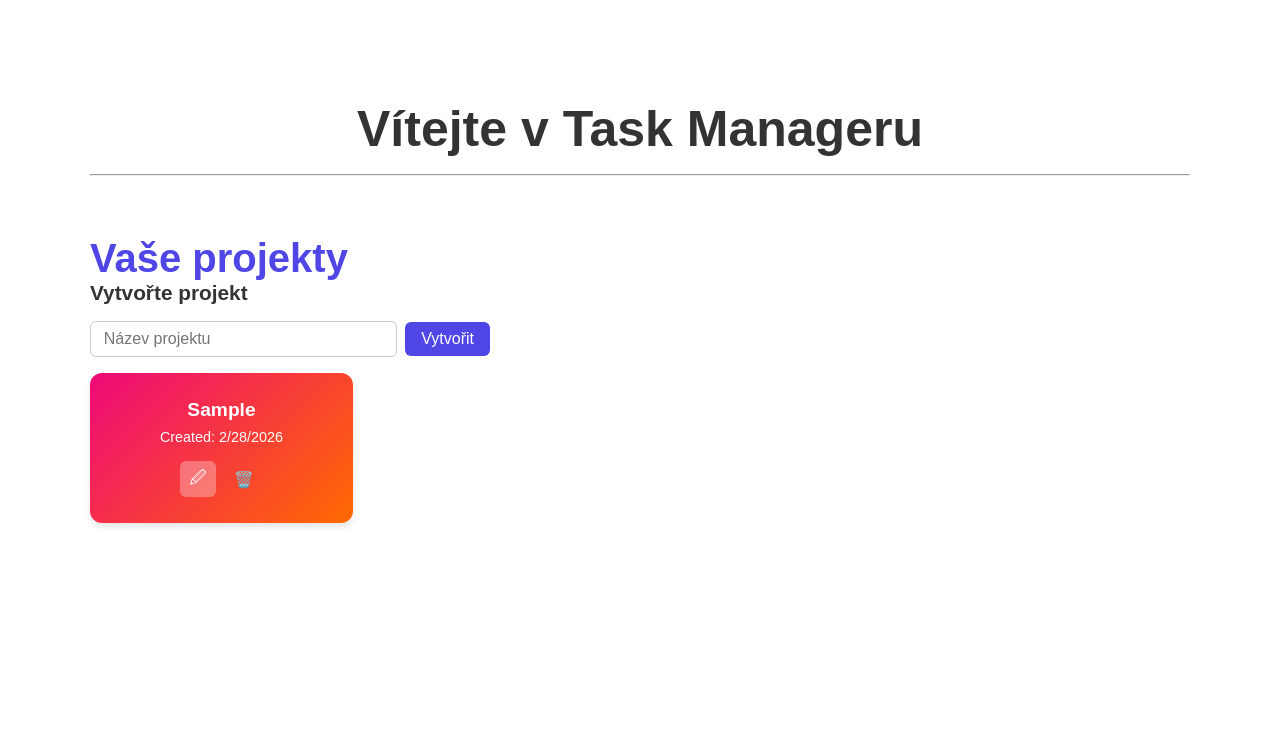
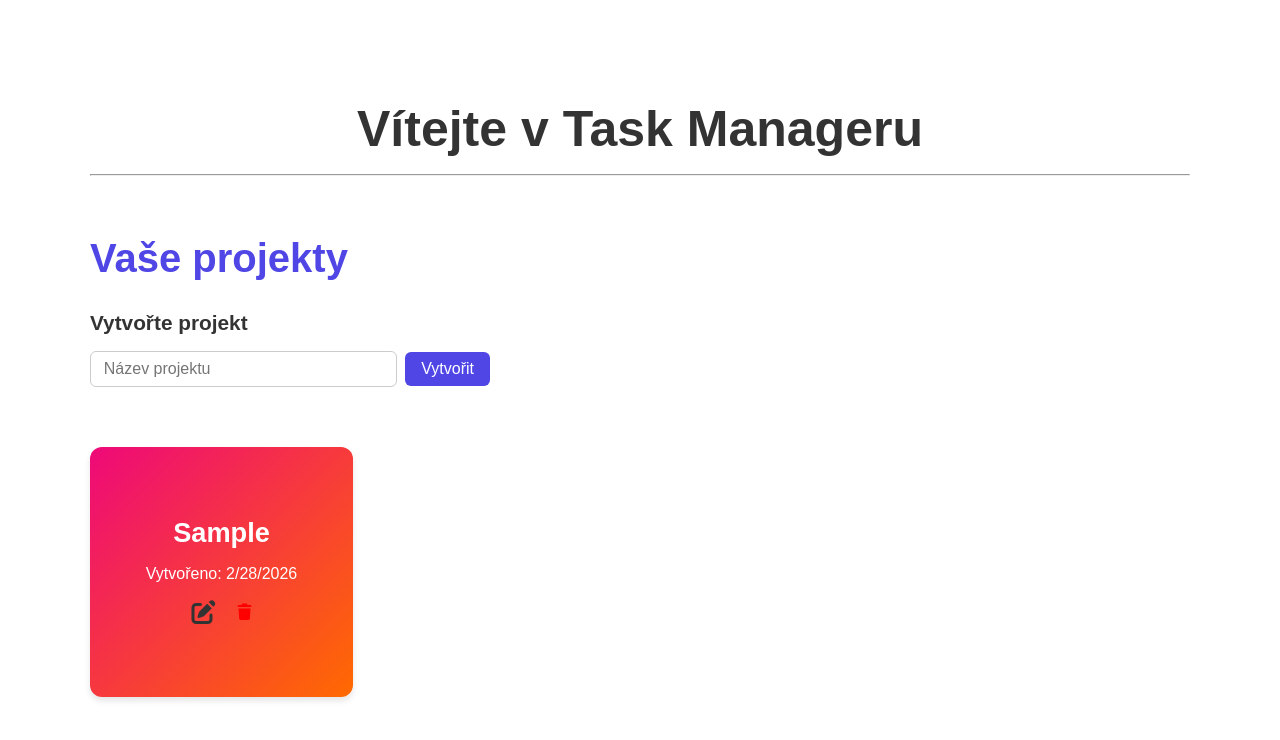
Before and after one commit to michalmikl1/bp-react-app, a React (Vite) app: page / in a window 1280 px wide. Both pictures are taken after typing "Sample" into the empty fields and a click on the button "Vytvořit". Shown: the top 740 px of the page. Built offline with nearby package versions, Linux system fonts and the light colour scheme.

Commit message:
Homepage edits

```diff
--- a/index.html
+++ b/index.html
@@ -4,6 +4,13 @@
     <meta charset="UTF-8" />
     <link rel="icon" type="image/svg+xml" href="/vite.svg" />
     <meta name="viewport" content="width=device-width, initial-scale=1.0" />
+    <link
+      rel="stylesheet"
+      href="https://cdnjs.cloudflare.com/ajax/libs/font-awesome/7.0.1/css/all.min.css"
+      integrity="sha512-2SwdPD6INVrV/lHTZbO2nodKhrnDdJK9/kg2XD1r9uGqPo1cUbujc+IYdlYdEErWNu69gVcYgdxlmVmzTWnetw=="
+      crossorigin="anonymous"
+      referrerpolicy="no-referrer"
+    />
     <title>bp-react-app</title>
   </head>
   <body>
--- a/src/features/Home.jsx
+++ b/src/features/Home.jsx
@@ -7,15 +7,41 @@ export default function Home() {
   const [editingId, setEditingId] = useState(null);
   const [editValue, setEditValue] = useState("");
   const [newProjectName, setNewProjectName] = useState("");
+  const [error, setError] = useState(""); // 🔴 nový state pro chybu
 
   useEffect(() => {
     setProjects(projectService.getProjects());
   }, []);
 
+  useEffect(() => {
+    if (!error) return;
+
+    const timer = setTimeout(() => {
+      setError("");
+    }, 5000);
+
+    return () => clearTimeout(timer);
+  }, [error]);
+
+  const projectNameExists = (name, ignoreId = null) => {
+    return projects.some(
+      (p) => p.name.toLowerCase() === name.toLowerCase() && p.id !== ignoreId,
+    );
+  };
+
   const handleAddProject = (e) => {
     e.preventDefault();
     const trimmedName = newProjectName.trim();
-    if (!trimmedName) return;
+
+    if (!trimmedName) {
+      setError("Název projektu nesmí být prázdný.");
+      return;
+    }
+
+    if (projectNameExists(trimmedName)) {
+      setError("Projekt s tímto názvem již existuje.");
+      return;
+    }
 
     projectService.createProject({
       name: trimmedName,
@@ -25,6 +51,7 @@ export default function Home() {
 
     setProjects(projectService.getProjects());
     setNewProjectName("");
+    setError(""); // ✅ vymazání chyby
   };
 
   const handleDelete = (id) => {
@@ -39,9 +66,14 @@ export default function Home() {
 
   const saveEdit = (id) => {
     const project = projectService.getProjectById(id);
-    const newName = editValue.trim() ? editValue : project.name;
+    const trimmedName = editValue.trim();
 
-    projectService.updateProject({ ...project, name: newName });
+    if (!trimmedName || projectNameExists(trimmedName, id)) {
+      setEditingId(null);
+      return;
+    }
+
+    projectService.updateProject({ ...project, name: trimmedName });
     setProjects(projectService.getProjects());
     setEditingId(null);
   };
@@ -55,19 +87,25 @@ export default function Home() {
 
       <div className="project-create-wrap">
         <h3>Vytvořte projekt</h3>
+
         <form onSubmit={handleAddProject} className="project-create-form">
           <input
             type="text"
             placeholder="Název projektu"
             value={newProjectName}
-            onChange={(e) => setNewProjectName(e.target.value)}
+            onChange={(e) => {
+              setNewProjectName(e.target.value);
+              if (error) setError("");
+            }}
           />
           <button type="submit">Vytvořit</button>
         </form>
+
+        {error && <p className="project-create-error">{error}</p>}
       </div>
 
       {projects.length === 0 ? (
-        <p className="home-empty">Žádné projekty zatím nejsou.</p>
+        <p className="home-empty">Žádné projekty zatím nejsou vytvořené.</p>
       ) : (
         <div className="home-project-grid">
           {projects.map((project) => (
@@ -90,7 +128,7 @@ export default function Home() {
               )}
 
               <p className="project-desc">
-                Created: {new Date(project.createdAt).toLocaleDateString()}
+                Vytvořeno: {new Date(project.createdAt).toLocaleDateString()}
               </p>
 
               <div className="project-btns">
@@ -98,13 +136,13 @@ export default function Home() {
                   className="project-edit-btn"
                   onClick={() => startEditing(project.id, project.name)}
                 >
-                  🖉
+                  <i class="fa-solid fa-pen-to-square"></i>
                 </button>
                 <button
                   className="project-delete-btn"
                   onClick={() => handleDelete(project.id)}
                 >
-                  🗑️
+                  <i class="fa-solid fa-trash"></i>
                 </button>
               </div>
             </div>
--- a/src/features/home.css
+++ b/src/features/home.css
@@ -16,9 +16,14 @@
   color: #4f46e5;
 }
 
+.home-empty {
+  font-style: italic;
+}
+
 /* Formulář pro vytvoření projektu */
 .project-create-wrap {
   max-width: 400px;
+  margin: 30px 0 60px 0;
 }
 
 .project-create-wrap h3 {
@@ -56,14 +61,15 @@
   border-radius: 6px;
   font-size: 1rem;
   cursor: pointer;
-  transition:
-    background-color 0.2s ease,
-    transform 0.1s ease;
 }
 
 .project-create-form button:hover {
   background-color: #3730a3;
-  transform: scale(1.05);
+}
+
+.project-create-error {
+  margin-top: 10px;
+  color: red;
 }
 
 /* Seznam projektů a karty */
@@ -82,12 +88,11 @@
   flex-direction: column;
   justify-content: center;
   align-items: center;
-  min-height: 150px;
+  min-height: 250px;
   box-shadow: 0 4px 6px rgba(0, 0, 0, 0.1);
   transition:
     transform 0.2s ease,
     box-shadow 0.2s ease;
-  position: relative;
 }
 
 .project-card:hover {
@@ -96,15 +101,12 @@
 }
 
 .project-name {
-  margin: 0;
-  font-size: 1.2rem;
-  font-weight: bold;
-  cursor: default;
+  font-size: 1.7rem;
   text-align: center;
 }
 
 .project-name-input {
-  font-size: 1.2rem;
+  font-size: 1.7rem;
   font-weight: bold;
   border: none;
   background: rgba(255, 255, 255, 0.2);
@@ -117,22 +119,18 @@
 }
 
 .project-desc {
-  font-size: 0.9rem;
-  margin: 0.5rem 0;
-  text-align: center;
+  margin: 1rem 0;
 }
 
 .project-btns {
   display: flex;
-  gap: 0.5rem;
-  margin-top: 0.5rem;
+  gap: 1rem;
 }
 
 .project-edit-btn {
-  padding: 0.3rem 0.6rem;
-  font-size: 1rem;
-  background: rgba(255, 255, 255, 0.3);
-  color: white;
+  font-size: 1.5rem;
+  background-color: rgba(0, 0, 0, 0);
+  color: #333;
   border: none;
   border-radius: 6px;
   cursor: pointer;
@@ -143,43 +141,23 @@
 
 .project-edit-btn:hover {
   transform: scale(1.2);
-  background: rgba(255, 255, 255, 0.5);
 }
 
 .project-delete-btn {
-  padding: 0.3rem 0.6rem;
   font-size: 1rem;
   background: transparent;
-  color: #ff4d4f;
+  color: red;
   border: none;
   border-radius: 6px;
   cursor: pointer;
   transition: transform 0.1s ease;
 }
 
+.project-delete-btn > i {
+  margin: 0;
+  padding: 0;
+}
+
 .project-delete-btn:hover {
   transform: scale(1.2);
 }
-
-.home-add-btn {
-  display: block;
-  margin: 1rem auto;
-  padding: 0.5rem 1rem;
-  font-size: 1rem;
-  background-color: #4f46e5;
-  color: white;
-  border: none;
-  border-radius: 6px;
-  cursor: pointer;
-  transition: background-color 0.2s ease;
-}
-
-.home-add-btn:hover {
-  background-color: #3730a3;
-}
-
-.home-empty {
-  color: #ffffff;
-  font-style: italic;
-  text-align: center;
-}
```
